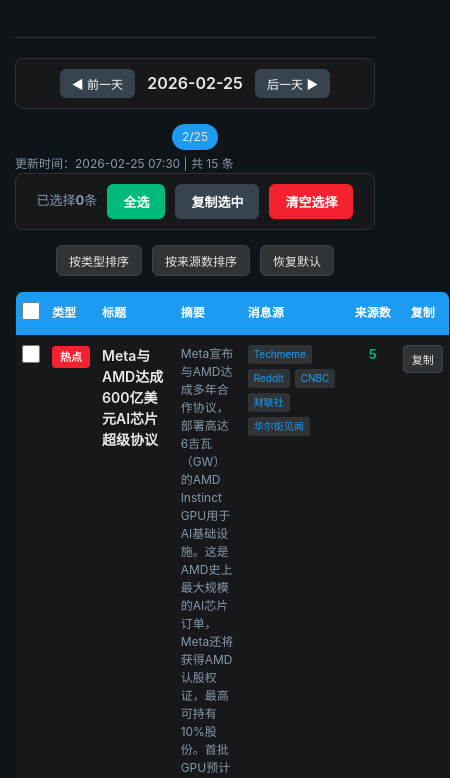
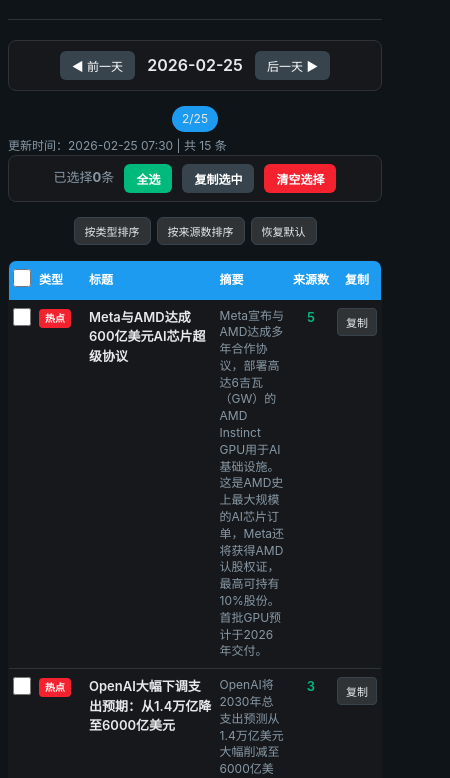
Before and after one commit to mutjan/x-reader, a plain HTML site: page index.html in a window 390 px wide. Shown: the part 139-917 px from the top of the page, 450 px wide, since content can reach past the window. Drawn offline with Linux system fonts and the light colour scheme.

Commit message:
Update: 优化手机端排版，摘要占更多宽度

```diff
--- a/index.html
+++ b/index.html
@@ -401,6 +401,85 @@
 
         .hidden {
             display: none;
+        }
+
+        /* 手机端优化 */
+        @media (max-width: 768px) {
+            .container {
+                padding: 8px;
+            }
+            h1 {
+                font-size: 20px;
+            }
+            .tab {
+                padding: 8px 16px;
+                font-size: 13px;
+            }
+            .news-table {
+                font-size: 13px;
+            }
+            .news-table th,
+            .news-table td {
+                padding: 8px 4px;
+            }
+            /* 手机端：隐藏消息源列，摘要占更多空间 */
+            .news-table th:nth-child(5),
+            .news-table td:nth-child(5) {
+                display: none;
+            }
+            /* 调整其他列宽度 */
+            .news-table th:first-child,
+            .news-table td:first-child {
+                width: 25px;
+            }
+            .news-table th:nth-child(2),
+            .news-table td:nth-child(2) {
+                width: 50px;
+            }
+            .news-table th:nth-child(3),
+            .news-table td:nth-child(3) {
+                width: 35%;
+            }
+            .news-table th:nth-child(4),
+            .news-table td:nth-child(4) {
+                width: auto;
+            }
+            .news-table th:nth-child(6),
+            .news-table td:nth-child(6),
+            .news-table th:nth-child(7),
+            .news-table td:nth-child(7) {
+                width: 40px;
+            }
+            .news-title {
+                font-size: 13px;
+            }
+            .news-summary {
+                font-size: 12px;
+                line-height: 1.4;
+            }
+            .type-tag {
+                font-size: 10px;
+                padding: 2px 6px;
+            }
+            .batch-actions {
+                padding: 8px;
+            }
+            .batch-btn {
+                padding: 6px 12px;
+                font-size: 12px;
+            }
+            .sort-controls {
+                gap: 6px;
+            }
+            .sort-btn {
+                padding: 5px 10px;
+                font-size: 11px;
+            }
+            /* X表格手机端优化 */
+            .x-table th:nth-child(4),
+            .x-table td:nth-child(4) {
+                display: none;
+            }
         }
     </style>
 </head>
```
